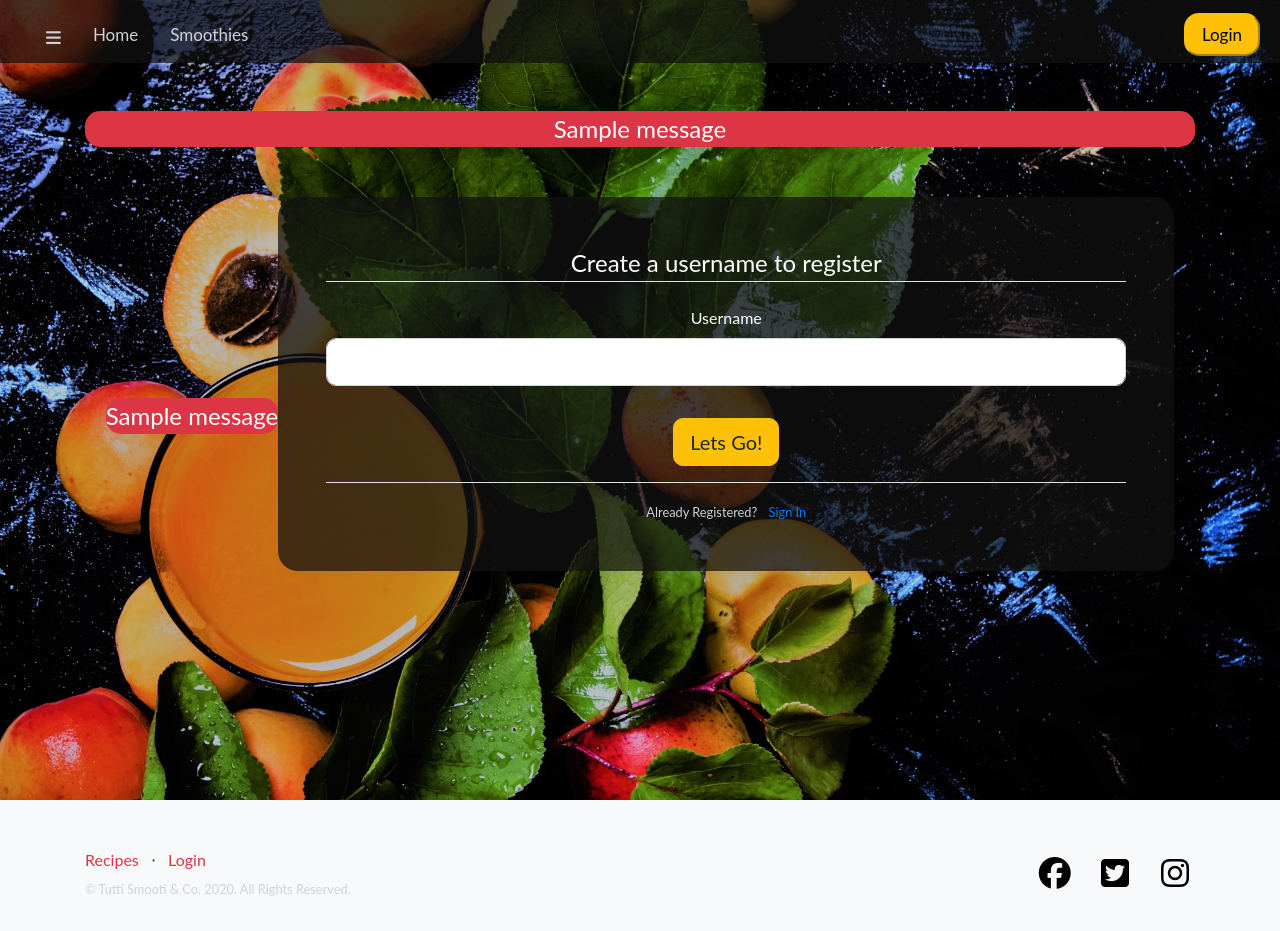
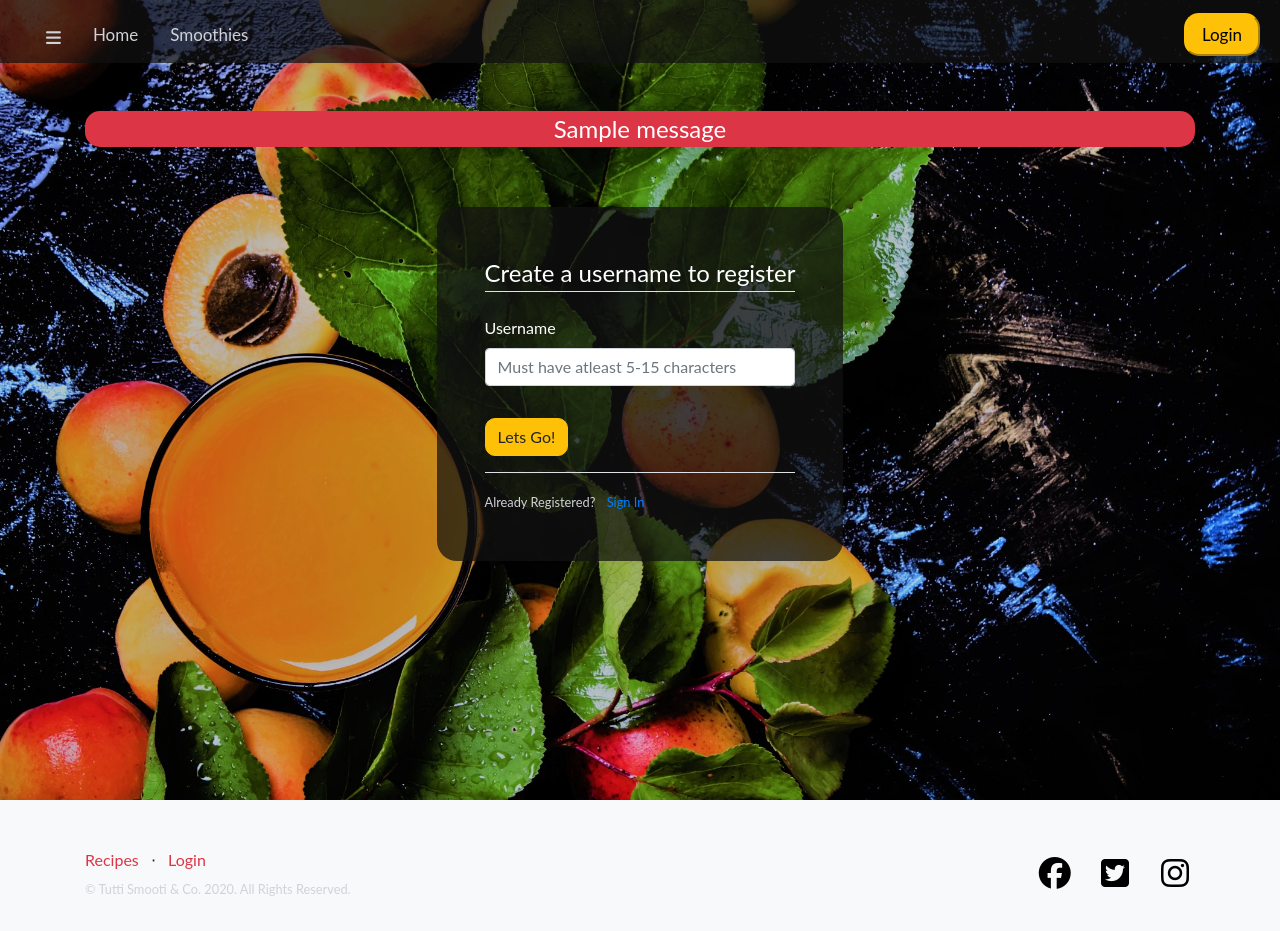
Before and after one commit to fudge88/MS3project, a Flask app: page /register in a window 1280 px wide. Run offline with Flask 2, Linux system fonts and the light colour scheme; one stand-in notice (Sample message) is shown; some libraries are stand-ins or nearby versions.

Commit message:
added placeholder text to register page, configured layout

```diff
--- a/app.py
+++ b/app.py
@@ -37,7 +37,7 @@ def register():
                 'username': request.form['username']
             })
         else:
-            flash('Not Allowed', 'danger')
+            flash('Please check the username typed meets the requirements', 'danger')
             return redirect(url_for('register'))
         if existing_account:
             flash(f'Welcome back {form.username.data}!')
--- a/static/main.css
+++ b/static/main.css
@@ -84,6 +84,10 @@ body{
 
 .allergens{
     color: #e9ecef;
+}
+
+.allergens:hover{
+        color: #dc3545;
 }
 
 .flashes{
@@ -395,7 +399,6 @@ height: 100vh;
     background-color: #111111b8;
     border-radius: 20px;
     padding: 3em 3em;
-    width: 70%;
 }
 
 .formbox{
--- a/templates/register.html
+++ b/templates/register.html
@@ -1,14 +1,5 @@
 {% extends 'base.html' %} {% block content %}
-<section class="register-container text-white text-center">
-      {% with messages = get_flashed_messages() %}
-      {% if messages %}
-      <ul class="flashes">
-      {% for message in messages %}
-      <li>{{ message }}</li>
-      {% endfor %}
-      </ul>
-      {% endif %}
-      {% endwith %}
+<section class="register-container text-white">
 <div class="jumbotron">
 <div class="content-section">
   <form method="POST" action="">
@@ -16,20 +7,21 @@
     <fieldset class="form-group">
       <legend class="border-bottom mb-4">Create a username to register</legend>
       <div class="form-group">
-        {{ form.username.label(class="form-control-label") }} {% if
-        form.username.errors %} {{ form.username(class="form-control
-        form-control-lg is-invalid") }}
+        {{ form.username.label(class="form-control-label") }}
+        {% if
+        form.username.errors %}
+        {{ form.username(class="form-control is-invalid") }}
         <div class="invalid-feedback">
           {% for error in form.username.errors %}
           <span>{{ error }}</span>
           {% endfor %}
         </div>
-        {% else %} {{ form.username(class="form-control form-control-lg") }} {%
+        {% else %} {{ form.username(placeholder="Must have atleast 5-15 characters", class="form-control") }} {%
         endif %}
       </div>
     </fieldset>
     <div class="form-group">
-      {{ form.submit(class="btn btn-lg btn-warning hvr-buzz") }}
+      {{ form.submit(class="btn btn-warning hvr-buzz") }}
     </div>
   </form>
 </div>
```
